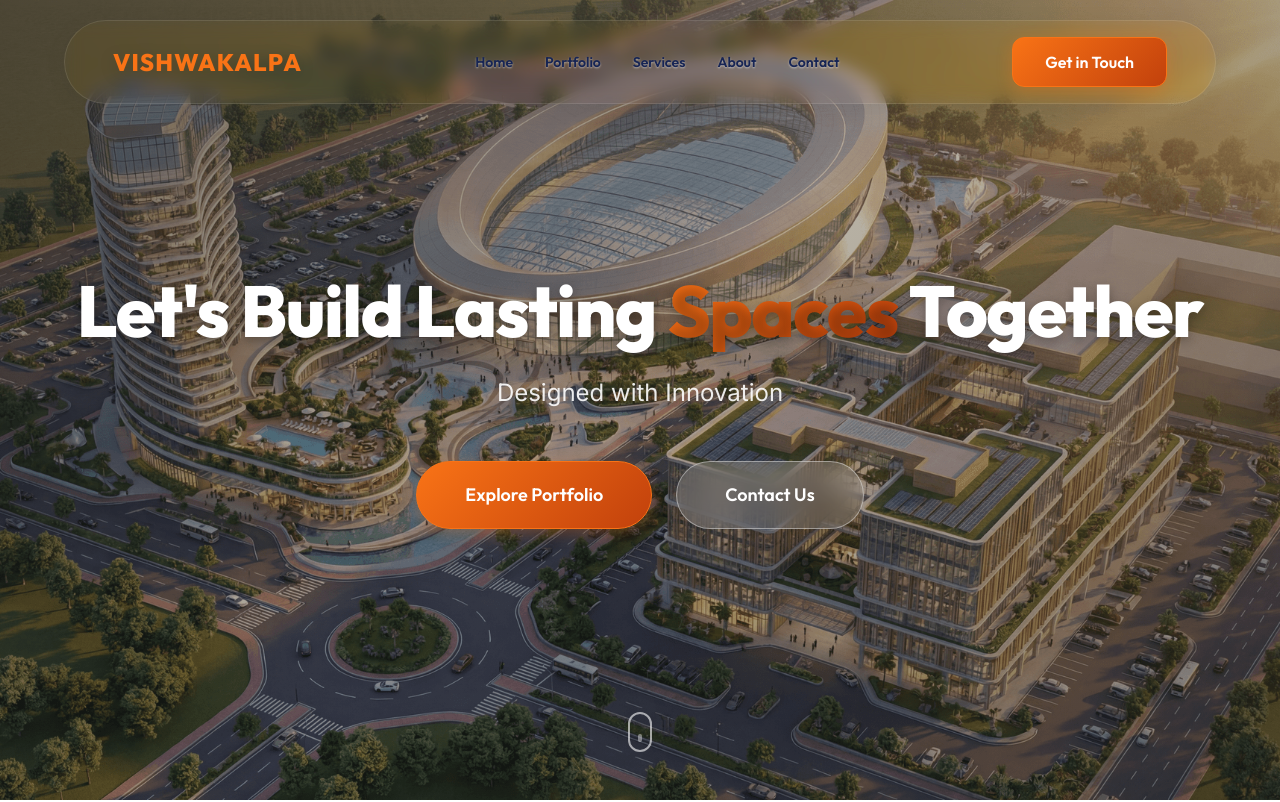
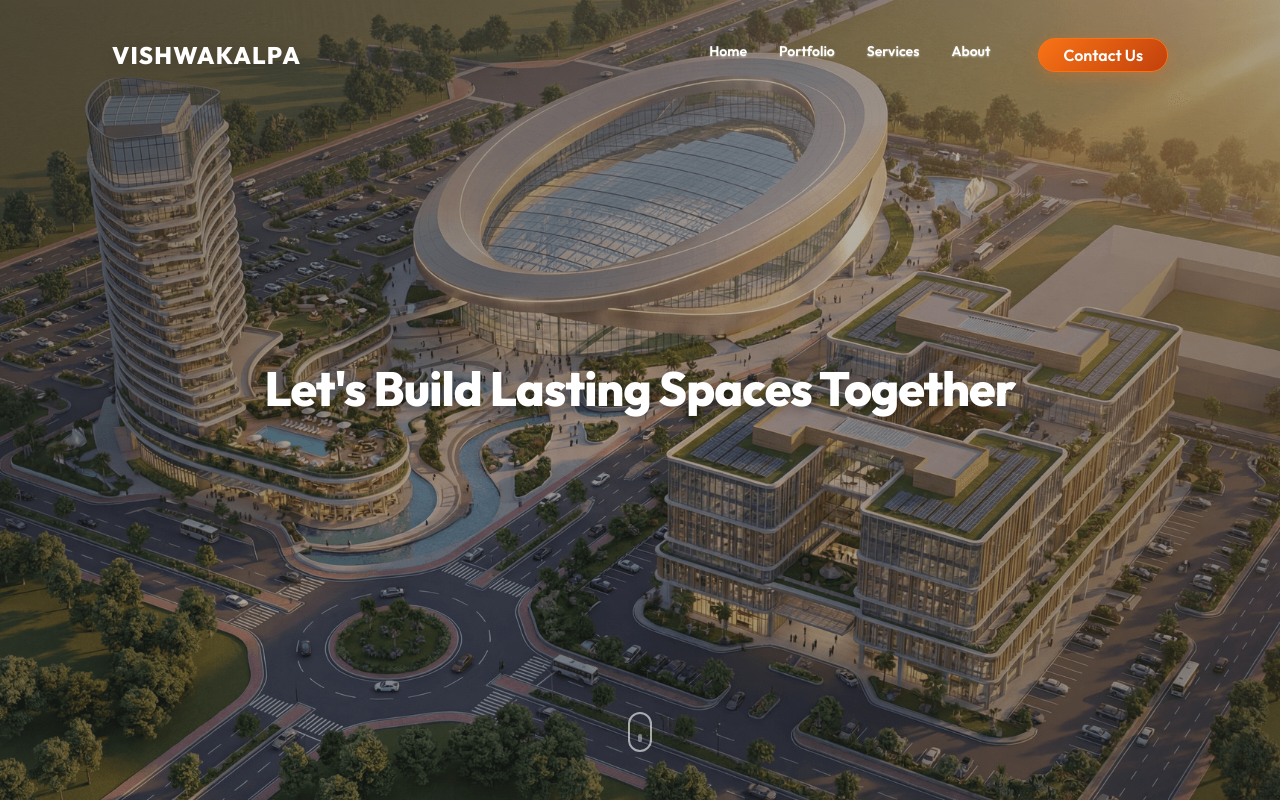
Before and after one commit to ayushghodke/Vishwakalpa, a React (Vite) app: page / in a window 1280 px wide. Shown: the top 802 px of the page. Built offline with nearby package versions, Linux system fonts and the light colour scheme.

Commit message:
Navbar changes done,

```diff
--- a/src/components/Navbar.css
+++ b/src/components/Navbar.css
@@ -9,6 +9,12 @@
     padding: var(--space-4) 0;
     transition: all var(--transition-base);
     border-radius: var(--radius-full);
+}
+
+.navbar.scrolled {
+    background-color: var(--color-white);
+    box-shadow: 0 4px 20px rgba(0, 0, 0, 0.08);
+    top: 10px;
 }
 
 .navbar-content {
@@ -27,10 +33,16 @@
 }
 
 .logo-text {
-    color: var(--color-accent);
+    color: var(--color-white);
     filter: drop-shadow(0 4px 8px rgba(0, 0, 0, 0.15));
     display: inline-block;
     text-transform: uppercase;
+    transition: color var(--transition-base), filter var(--transition-base);
+}
+
+.navbar.scrolled .logo-text {
+    color: var(--color-accent);
+    filter: none;
 }
 
 .navbar-links {
@@ -44,11 +56,16 @@
     font-family: var(--font-heading);
     font-size: var(--text-sm);
     font-weight: 600;
-    color: var(--color-primary);
+    color: var(--color-white);
     cursor: pointer;
     transition: color var(--transition-fast);
     position: relative;
     text-shadow: 0 1px 2px rgba(255, 255, 255, 0.5);
+}
+
+.navbar.scrolled .navbar-links a {
+    color: var(--color-primary);
+    text-shadow: none;
 }
 
 .navbar-links a::after {
@@ -63,11 +80,23 @@
 }
 
 .navbar-links a:hover {
+    color: var(--color-white);
+    opacity: 0.8;
+}
+
+.navbar.scrolled .navbar-links a:hover {
     color: var(--color-accent);
+    opacity: 1;
 }
 
 .navbar-links a:hover::after {
     width: 100%;
+}
+
+.navbar-links .contact-highlight {
+    padding: var(--space-2) var(--space-6);
+    border-radius: var(--radius-full);
+    margin-left: var(--space-4);
 }
 
 .mobile-menu-toggle {
@@ -83,11 +112,11 @@
 .mobile-menu-toggle span {
     width: 24px;
     height: 2px;
-    background: var(--color-primary);
+    background: var(--color-white);
     transition: all var(--transition-base);
 }
 
-.glass-navbar.scrolled .mobile-menu-toggle span {
+.navbar.scrolled .mobile-menu-toggle span {
     background: var(--color-primary);
 }
 
@@ -105,17 +134,23 @@
     font-family: var(--font-heading);
     font-size: var(--text-lg);
     font-weight: 600;
-    color: var(--color-primary);
+    color: var(--color-white);
     cursor: pointer;
     transition: color var(--transition-fast);
 }
 
-.glass-navbar.scrolled .mobile-menu a {
+.navbar.scrolled .mobile-menu a {
     color: var(--color-primary);
 }
 
 .mobile-menu a:hover {
+    color: var(--color-white);
+    opacity: 0.8;
+}
+
+.navbar.scrolled .mobile-menu a:hover {
     color: var(--color-accent);
+    opacity: 1;
 }
 
 /* Responsive */
--- a/src/components/Navbar.tsx
+++ b/src/components/Navbar.tsx
@@ -22,7 +22,7 @@ const Navbar = () => {
     };
 
     return (
-        <nav className={`navbar glass-navbar ${scrolled ? 'scrolled' : ''} ${mobileMenuOpen ? 'mobile-open' : ''}`}>
+        <nav className={`navbar ${scrolled ? 'scrolled' : ''} ${mobileMenuOpen ? 'mobile-open' : ''}`}>
             <div className="container">
                 <div className="navbar-content">
                     {/* Logo */}
@@ -36,13 +36,8 @@ const Navbar = () => {
                         <li><a onClick={() => scrollTo('portfolio')}>Portfolio</a></li>
                         <li><a onClick={() => scrollTo('services')}>Services</a></li>
                         <li><a onClick={() => scrollTo('about')}>About</a></li>
-                        <li><a onClick={() => scrollTo('contact')}>Contact</a></li>
+                        <li><button className="btn btn-primary contact-highlight" onClick={() => scrollTo('contact')}>Contact Us</button></li>
                     </ul>
-
-                    {/* CTA Button */}
-                    <button className="btn btn-primary" onClick={() => scrollTo('contact')}>
-                        Get in Touch
-                    </button>
 
                     {/* Mobile Menu Toggle */}
                     <button
@@ -62,7 +57,7 @@ const Navbar = () => {
                         <a onClick={() => scrollTo('portfolio')}>Portfolio</a>
                         <a onClick={() => scrollTo('services')}>Services</a>
                         <a onClick={() => scrollTo('about')}>About</a>
-                        <a onClick={() => scrollTo('contact')}>Contact</a>
+                        <button className="btn btn-primary" style={{ marginTop: '10px' }} onClick={() => scrollTo('contact')}>Contact Us</button>
                     </div>
                 )}
             </div>
--- a/src/sections/Hero.css
+++ b/src/sections/Hero.css
@@ -45,29 +45,12 @@
 }
 
 .hero-title {
-    font-size: var(--text-7xl);
+    font-size: var(--text-5xl);
     font-weight: 800;
     line-height: 1.1;
     margin-bottom: var(--space-6);
     color: var(--color-white);
     text-shadow: 0 4px 12px rgba(0, 0, 0, 0.3);
-}
-
-.hero-subtitle {
-    font-size: var(--text-2xl);
-    font-weight: 400;
-    margin-bottom: var(--space-12);
-    color: rgba(255, 255, 255, 0.9);
-    max-width: 700px;
-    margin-left: auto;
-    margin-right: auto;
-}
-
-.hero-cta {
-    display: flex;
-    gap: var(--space-6);
-    justify-content: center;
-    flex-wrap: wrap;
 }
 
 .scroll-indicator {
@@ -116,11 +99,7 @@
 /* Responsive */
 @media (max-width: 1024px) {
     .hero-title {
-        font-size: var(--text-6xl);
-    }
-
-    .hero-subtitle {
-        font-size: var(--text-xl);
+        font-size: var(--text-4xl);
     }
 }
 
@@ -130,20 +109,6 @@
     }
 
     .hero-title {
-        font-size: var(--text-4xl);
-    }
-
-    .hero-subtitle {
-        font-size: var(--text-lg);
-    }
-
-    .hero-cta {
-        flex-direction: column;
-        gap: var(--space-4);
-    }
-
-    .hero-cta .btn {
-        width: 100%;
-        max-width: 300px;
+        font-size: var(--text-3xl);
     }
 }
--- a/src/sections/Hero.tsx
+++ b/src/sections/Hero.tsx
@@ -1,14 +1,6 @@
 import './Hero.css';
 
 const Hero = () => {
-    const scrollToPortfolio = () => {
-        document.getElementById('portfolio')?.scrollIntoView({ behavior: 'smooth' });
-    };
-
-    const scrollToContact = () => {
-        document.getElementById('contact')?.scrollIntoView({ behavior: 'smooth' });
-    };
-
     return (
         <section id="home" className="hero">
             <div className="hero-bg">
@@ -19,19 +11,8 @@ const Hero = () => {
             <div className="hero-content">
                 <div className="container">
                     <h1 className="hero-title animate-fade-in-up">
-                        Let's Build Lasting <span className="accent-gradient-text">Spaces</span> Together
+                        Let's Build Lasting <span>Spaces</span> Together
                     </h1>
-                    <p className="hero-subtitle animate-fade-in-up">
-                        Designed with Innovation
-                    </p>
-                    <div className="hero-cta animate-fade-in">
-                        <button className="btn btn-primary btn-lg" onClick={scrollToPortfolio}>
-                            Explore Portfolio
-                        </button>
-                        <button className="btn btn-secondary btn-lg" onClick={scrollToContact}>
-                            Contact Us
-                        </button>
-                    </div>
                 </div>
             </div>
 
```
